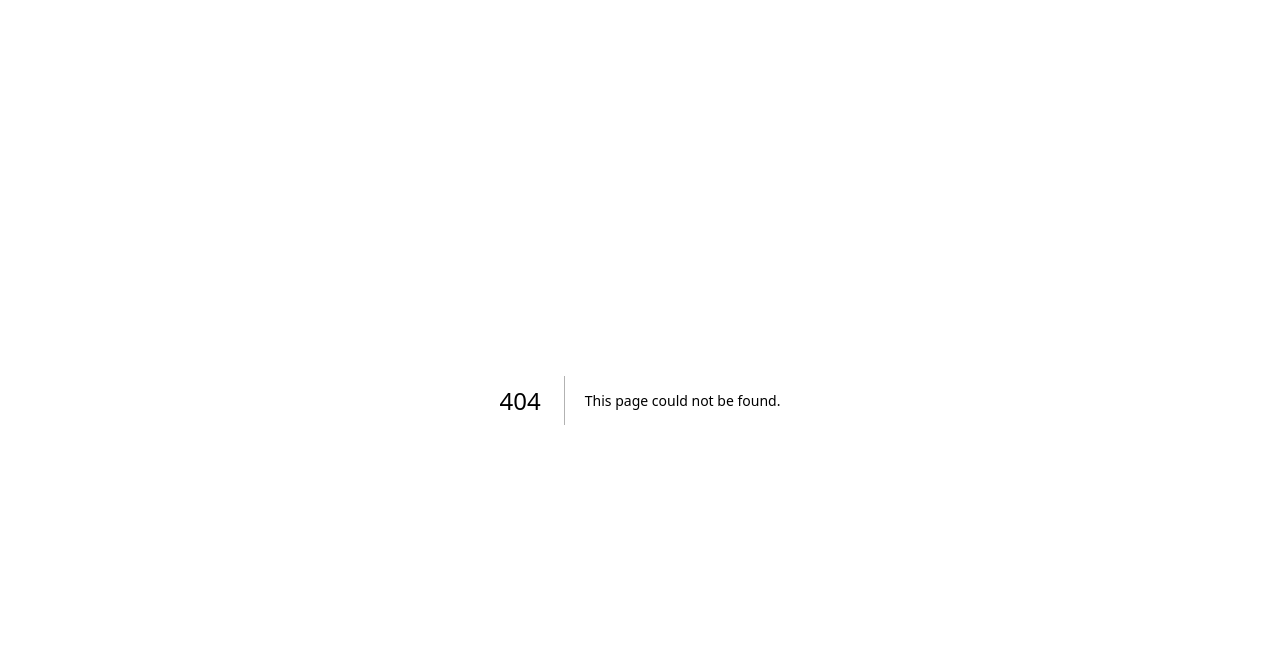
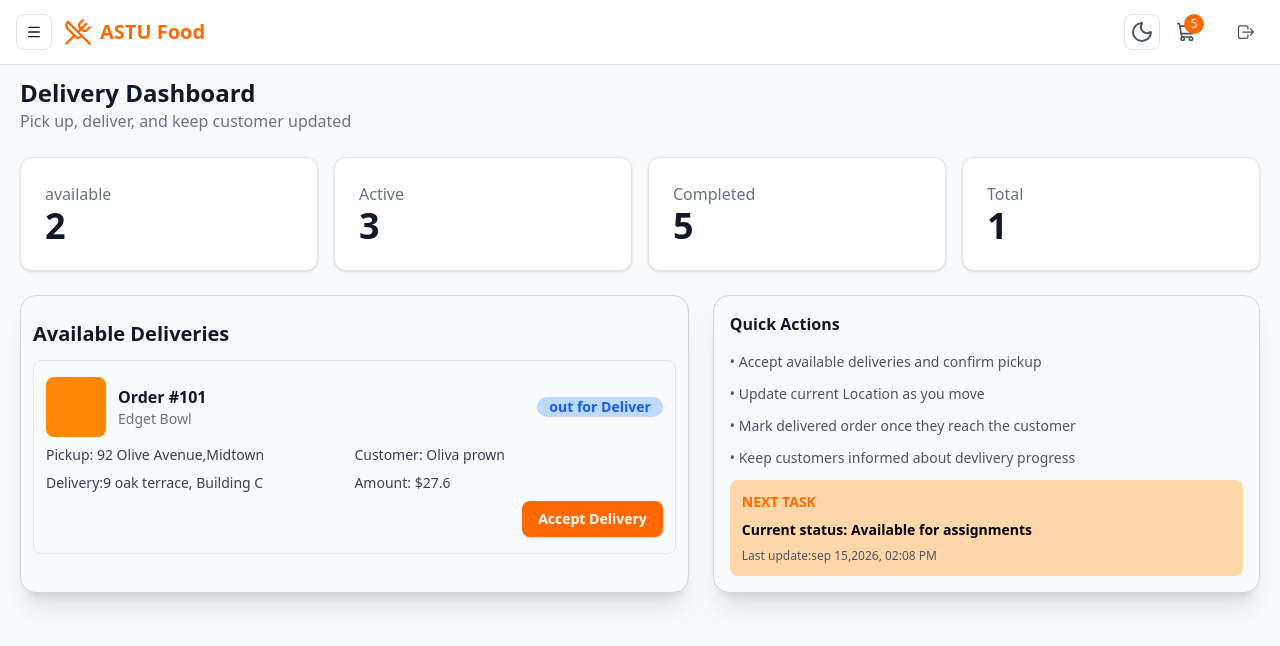
Before and after one commit to gedeno/Delivery-system, a Next.js app in the folder dsfrontend/: page /dashboard/delivery in a window 1280 px wide. Before the commit this address had no page. Shown: the top 646 px of the page. Built offline with nearby package versions, Linux system fonts and the light colour scheme.

Commit message:
adding delivery pages are added

```diff
--- a/dsfrontend/app/components/layout/Dashboardlayout.tsx
+++ b/dsfrontend/app/components/layout/Dashboardlayout.tsx
@@ -57,11 +57,6 @@ const delivery = [
     label: "Dashboard",
     href: "/dashboard/delivery",
     icon: <LayoutDashboard className="h-5 w-5" />,
-  },
-  {
-    label: "Available",
-    href: "/dashboard/delivery",
-    icon: <MapPin className="h-5 w-5" />,
   },
   {
     label: "My Deliveries",
--- /dev/null
+++ b/dsfrontend/app/dashboard/delivery/orders/page.tsx
@@ -0,0 +1,86 @@
+"use client"
+import React from 'react'
+import { DashboardHeader } from '@/app/components/layout/Dashboardlayout'
+import { Button } from '@/app/components/ui/Button'
+import { Navigation } from 'lucide-react'
+type Props = {}
+
+export default function page({}: Props) {
+  return (
+    <div>
+        <DashboardHeader/>
+        <div className='px-5'>
+            <p  className='font-bold text-2xl mt-4'>Active Deliveries</p>
+            <p className='text-gray-500 mb-3'>Manage assigned deliveries and update location</p>
+            <div className=' grid lg:grid-cols-2 gap-5'>
+                <div>
+                    <div  className=" rounded-lg border border-gray-200
+                    py-4 px-3 hover:shadow-xl hover:-translate-y-0.8 transition hover:border-orange-400">
+                    <div className='flex items-center justify-between gap-4'>
+                        <div className="flex items-center gap-3 ">
+                        <div className="bg-orange-400 rounded-lg h-15 w-15"></div>
+                        <div>
+                            <p className="font-bold">Order #101</p>
+                            <p className="text-sm text-gray-500">Edget Bowl</p>
+                        </div>
+                        </div>
+                        <div className="bg-blue-200 inline-block rounded-full px-3 text-blue-600 text-sm font-semibold">out for Deliver</div>
+
+                    </div>
+                        <div className='grid md:grid-cols-2 my-2 '>
+                        <div className='flex flex-col gap-2'>
+                            <p className='text-sm text-gray-700 '>Pickup: 92 Olive Avenue,Midtown</p>
+                            <p className='text-sm text-gray-700 '>Delivery:9 oak terrace, Building C</p>
+                        </div>
+                        <div className='flex flex-col gap-2'>
+                            <p className='text-sm text-gray-700 '>Customer: Oliva prown</p>
+                            <p className='text-sm text-gray-700 '>Amount: $27.6</p>
+                        </div>
+
+                    </div>
+                    <div className='flex items-end gap-2'>
+                        <Button className='text-sm font-semibold bg-gray-200 text-black hover:text-white'>Start Delivery</Button>
+                        <Button className='text-sm font-semibold bg-gray-100 text-black border-gray-900 hover:text-white'>Update status</Button>
+                        <Button className='text-sm font-semibold'>Mark as Delivered</Button>
+                        </div>
+
+
+                </div>
+
+                </div>
+                <div>
+                    <div className='p-4 border rounded-xl border-gray-200 hover:shadow-xl hover:-translate-y-0.8 transition hover:border-orange-400'>
+                        <h1>Location Tracking</h1>
+                        <div className="mt-4 space-y-3">
+                        <div className="grid grid-cols-2 gap-4">
+                            <div className="rounded-lg bg-gray-50 p-3">
+                            <p className="text-xs text-gray-500">Latitude</p>
+                            <p className="font-mono text-sm font-medium">
+                                40.712800
+                            </p>
+                            </div>
+                            <div className="rounded-lg bg-gray-50 p-3">
+                            <p className="text-xs text-gray-500">Longitude</p>
+                            <p className="font-mono text-sm font-medium">
+                                -74.006000
+                            </p>
+                            </div>
+                        </div>
+
+                            <p className="text-sm text-gray-500">Last updated: Set 15, 2026,03:40 PM</p>
+
+                        <Button >
+                            <Navigation className="h-4 w-4" />
+                            Update Location
+                        </Button>
+                        </div>
+                    </div>
+                </div>
+
+            </div>
+
+        </div>
+
+    </div>
+  )
+}
--- /dev/null
+++ b/dsfrontend/app/dashboard/delivery/page.tsx
@@ -0,0 +1,93 @@
+"use client"
+import React from 'react'
+import { DashboardHeader } from '@/app/components/layout/Dashboardlayout'
+import { Button } from '@/app/components/ui/Button';
+
+export default function DeliveryDashboard(){
+  const boards = [
+    { board: "available", quantity :2 },
+    { board: "Active", quantity :3 },
+    { board: "Completed", quantity :5 },
+    { board: "Total", quantity :"1" },
+  ];
+  return (
+    <div>
+        <DashboardHeader/>
+        <div className="px-5">
+          <h1 className="font-bold text-2xl pt-3">Delivery Dashboard</h1>
+          <h1 className="text-gray-500 pb-6">Pick up, deliver, and keep customer updated</h1>
+
+          <div className="grid sm:grid-cols-2 xl:grid-cols-4 gap-4">
+              {boards.map((items) => (
+              <div
+              key={items.board}
+              className="dark:bg-gray-700 dark:border-gray-500 dark:text-white rounded-xl border border-gray-200 bg-white p-6 shadow-sm transition-shadow hover:shadow-md"
+              >
+              <div className="flex items-start justify-between">
+                  <div className=" dark:text-white">
+                  <p className="text-gray-500 dark:text-white">{items.board}</p>
+                  <p className="text-4xl dark:text-white font-bold ">
+                      {items.quantity}
+                  </p>
+                  </div>
+
+              </div>
+              </div>
+          ))}
+          </div>
+          <div className="grid gap-6 xl:grid-cols-[1.1fr_0.9fr]" >
+                    <div className="border border-gray-300 rounded-2xl p-3 my-6 shadow-xl ">
+                        <p className="font-semibold text-xl my-3">Available Deliveries</p>
+                        <div>
+                             <div  className=" rounded-lg border border-gray-200
+                              py-4 px-3 hover:shadow-xl hover:-translate-y-0.8 transition hover:border-orange-400">
+                                <div className='flex items-center justify-between gap-4'>
+                                  <div className="flex items-center gap-3 ">
+                                    <div className="bg-orange-400 rounded-lg h-15 w-15"></div>
+                                    <div>
+                                        <p className="font-bold">Order #101</p>
+                                        <p className="text-sm text-gray-500">Edget Bowl</p>
+                                    </div>
+                                  </div>
+                                  <div className="bg-blue-200 inline-block rounded-full px-3 text-blue-600 text-sm font-semibold">out for Deliver</div>
+
+                                </div>
+                                 <div className='grid grid-cols-2 my-2 '>
+                                    <div className='flex flex-col gap-2'>
+                                      <p className='text-sm text-gray-700 '>Pickup: 92 Olive Avenue,Midtown</p>
+                                      <p className='text-sm text-gray-700 '>Delivery:9 oak terrace, Building C</p>
+                                    </div>
+                                    <div className='flex flex-col gap-2'>
+                                      <p className='text-sm text-gray-700 '>Customer: Oliva prown</p>
+                                      <p className='text-sm text-gray-700 '>Amount: $27.6</p>
+                                    </div>
+
+                                </div>
+                                <div className='flex items-end justify-end self-end self-left'><Button className='text-sm font-semibold'>Accept Delivery</Button></div>
+
+
+                            </div>
+
+                        </div>
+
+                    </div>
+                    <div className="border rounded-2xl border-gray-300 p-4 shadow-xl my-6">
+                        <h1 className="font-bold">Quick Actions</h1>
+                        <div  className="mt-4 space-y-3 text-sm text-gray-600">
+                            <p>• Accept available deliveries and confirm pickup</p>
+                            <p>• Update current Location as you move </p>
+                            <p>• Mark delivered order once they reach the customer</p>
+                            <p>• Keep customers informed about devlivery progress</p>
+                            <div className='bg-orange-200 p-3 rounded-lg flex flex-col gap-2'>
+                              <p className='font-semibold text-orange-500'>NEXT TASK</p>
+                              <p className='font-bold text-black'>Current status: Available for assignments</p>
+                              <p className='text-xs'>Last update:sep 15,2026, 02:08 PM</p>
+                            </div>
+                        </div>
+                    </div>
+                </div>
+
+        </div>
+    </div>
+  )
+}
```
Also changed, not shown: dsfrontend/app/dashboard/owner/page.tsx (indentation only).
